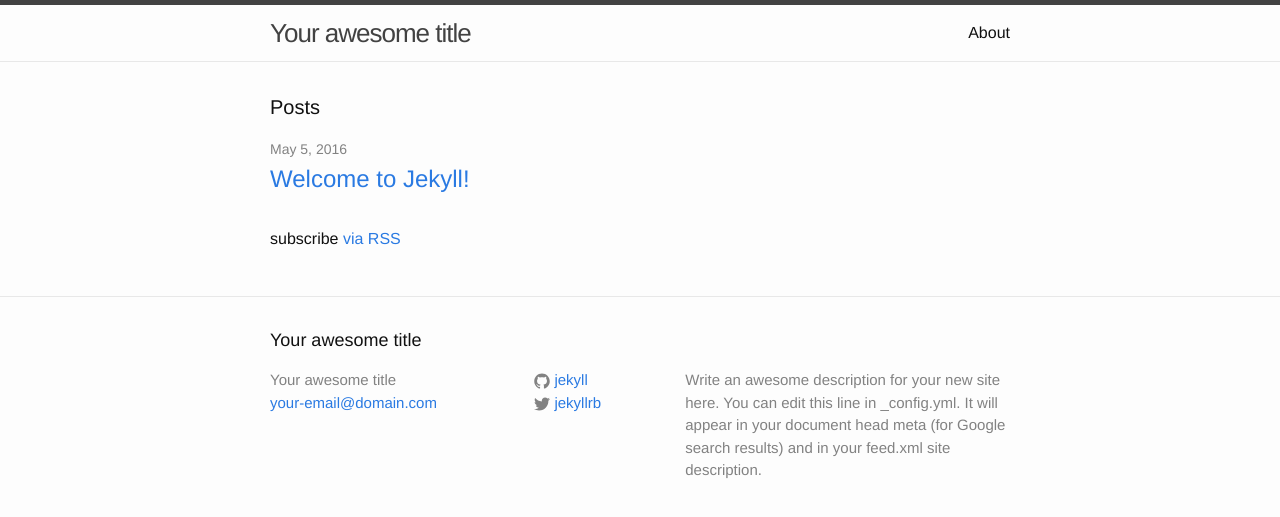
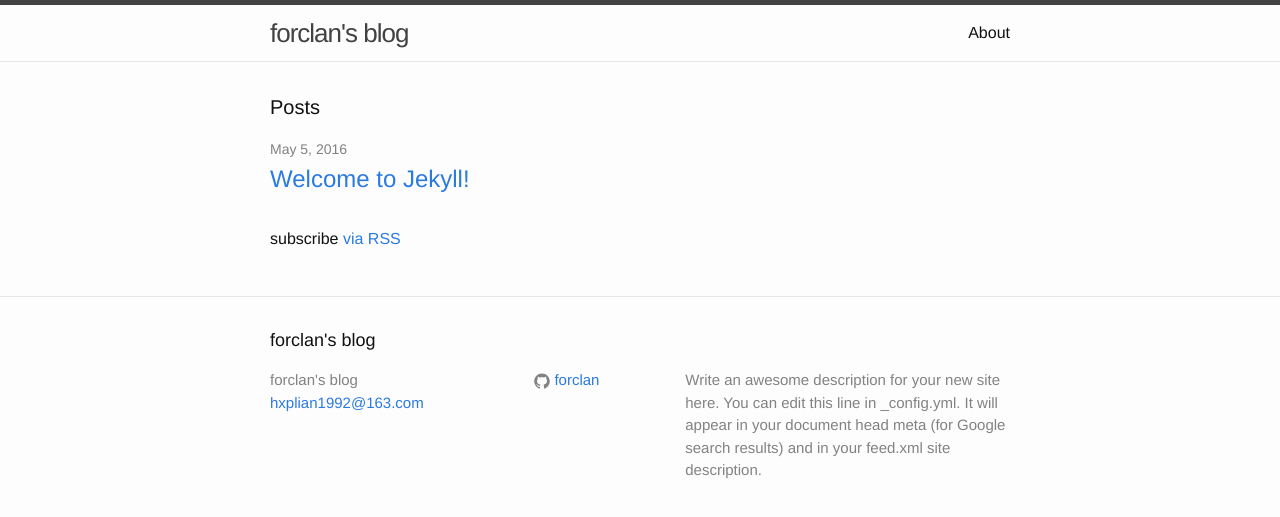
Before and after one commit to forclan/forclan.github.io, a Jekyll site: the page built from index.html, in a window 1280 px wide. Shown: the top 517 px of the page. Built offline with Jekyll 4.4.1, drawn with Linux system fonts in a browser that asks for light colours.

Commit message:
change mail and username

```diff
--- a/_config.yml
+++ b/_config.yml
@@ -6,16 +6,15 @@
 # 'jekyll serve'. If you change this file, please restart the server process.
 
 # Site settings
-title: Your awesome title
-email: your-email@domain.com
+title: forclan's blog
+email: hxplian1992@163.com
 description: > # this means to ignore newlines until "baseurl:"
   Write an awesome description for your new site here. You can edit this
   line in _config.yml. It will appear in your document head meta (for
   Google search results) and in your feed.xml site description.
 baseurl: "" # the subpath of your site, e.g. /blog
-url: "http://yourdomain.com" # the base hostname & protocol for your site
-twitter_username: jekyllrb
-github_username:  jekyll
+url: "http://forclan.github.io" # the base hostname & protocol for your site
+github_username:  forclan
 
 # Build settings
 markdown: kramdown
```
